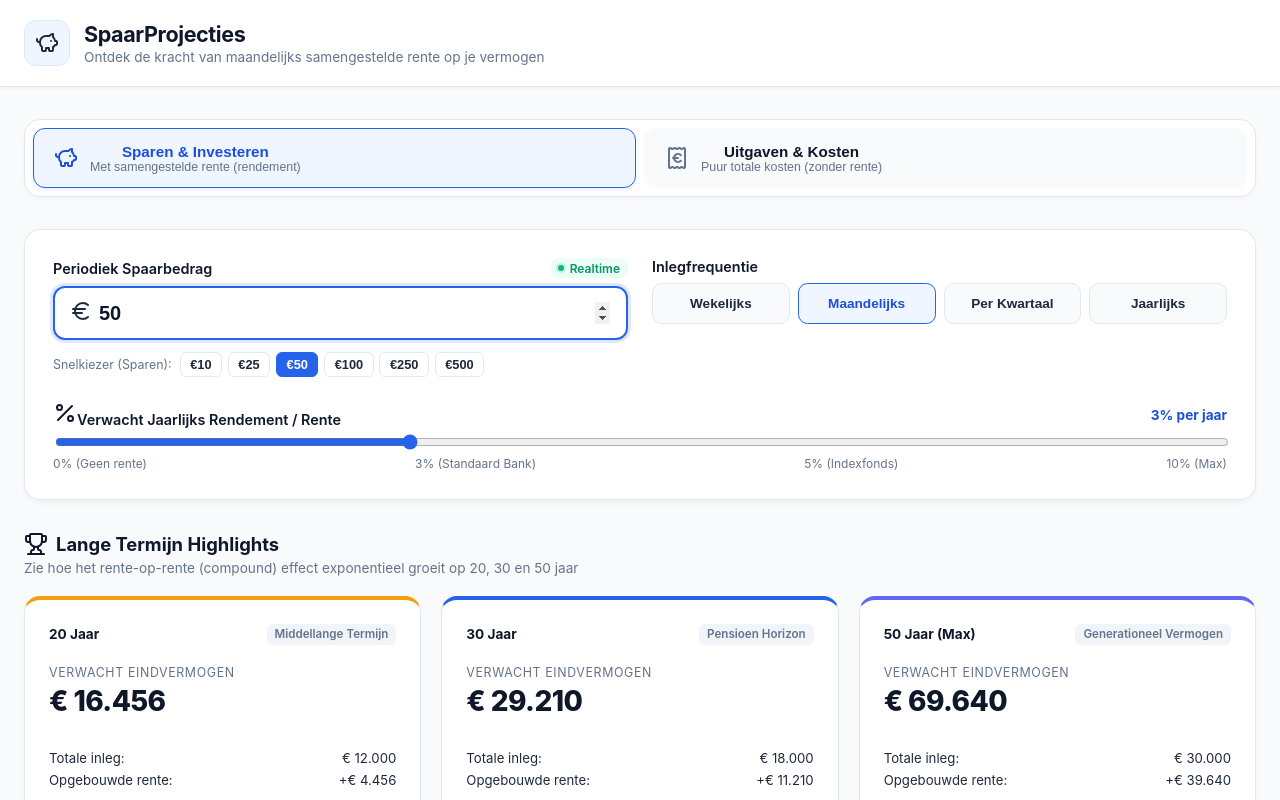
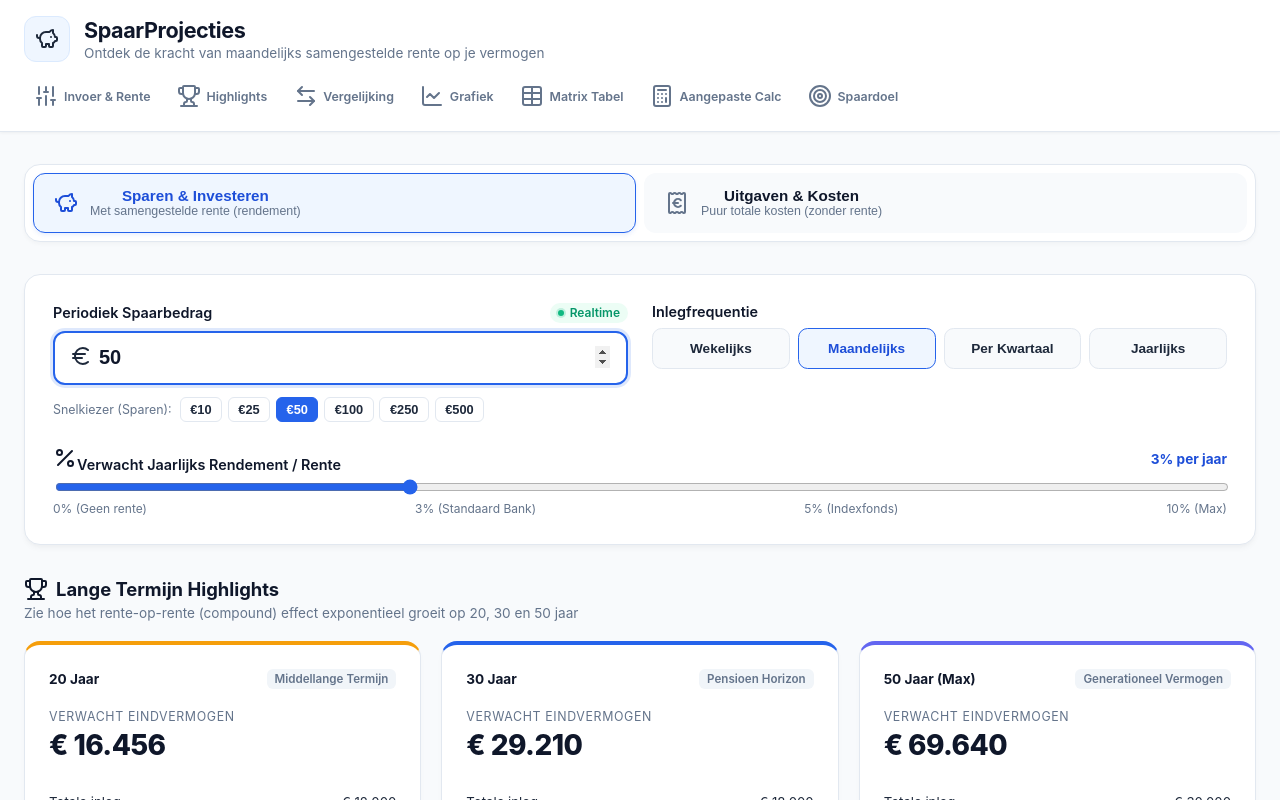
Before and after one commit to parvenuprompting/spaarprojecties, a React (Vite) app: page / in a window 1280 px wide. Shown: the top 800 px of the page. Built offline with nearby package versions, Linux system fonts and the light colour scheme.

Commit message:
feat: add sticky navigation menu for all page sections

```diff
--- a/src/App.tsx
+++ b/src/App.tsx
@@ -43,6 +43,7 @@ export const App: React.FC = () => {
         <ModeToggle mode={mode} onModeChange={handleModeChange} />
 
         {/* Step 1: Input controls */}
+        <div id="invoer">
           <CalculatorInput
             amount={amount}
             onAmountChange={setAmount}
@@ -52,11 +53,15 @@ export const App: React.FC = () => {
             onFrequencyChange={setSelectedFrequency}
             mode={mode}
           />
+        </div>
 
         {/* Step 2: Milestone Highlight cards (20y / 30y / 50y max) */}
+        <div id="highlights">
           <HighlightCards projection={activeFrequencyProjection} mode={mode} />
+        </div>
 
         {/* Step 3: Frequency Comparison */}
+        <div id="vergelijking">
           <FrequencyComparison
             projections={projections}
             amount={amount}
@@ -64,27 +69,36 @@ export const App: React.FC = () => {
             onSelectFrequency={setSelectedFrequency}
             mode={mode}
           />
+        </div>
 
         {/* Step 4: Growth Chart */}
+        <div id="grafiek">
           <ProjectionChart
             projections={projections}
             selectedFrequency={selectedFrequency}
             mode={mode}
           />
+        </div>
 
         {/* Step 5: Full timeframe matrix table */}
+        <div id="tabel">
           <DetailedTable
             projections={projections}
             selectedFrequency={selectedFrequency}
             onSelectFrequency={setSelectedFrequency}
             mode={mode}
           />
+        </div>
 
         {/* Step 6: Custom Realtime Calculator */}
+        <div id="custom-calc">
           <CustomCalculator mode={mode} annualInterestRate={interestRate} />
+        </div>
 
         {/* Step 7: Spaardoel Target Calculator */}
+        <div id="spaardoel">
           <TargetCalculator mode={mode} annualInterestRate={interestRate} />
+        </div>
       </main>
     </div>
   );
--- a/src/components/Header.tsx
+++ b/src/components/Header.tsx
@@ -1,7 +1,17 @@
 import React from 'react';
-import { PiggyBank } from 'lucide-react';
+import { PiggyBank, Sliders, Trophy, ArrowLeftRight, LineChart, Table, Calculator, Target } from 'lucide-react';
 
 export const Header: React.FC = () => {
+  const navItems = [
+    { label: 'Invoer & Rente', href: '#invoer', icon: Sliders },
+    { label: 'Highlights', href: '#highlights', icon: Trophy },
+    { label: 'Vergelijking', href: '#vergelijking', icon: ArrowLeftRight },
+    { label: 'Grafiek', href: '#grafiek', icon: LineChart },
+    { label: 'Matrix Tabel', href: '#tabel', icon: Table },
+    { label: 'Aangepaste Calc', href: '#custom-calc', icon: Calculator },
+    { label: 'Spaardoel', href: '#spaardoel', icon: Target },
+  ];
+
   return (
     <header className="bank-header">
       <div className="bank-header-container">
@@ -16,6 +26,19 @@ export const Header: React.FC = () => {
             </p>
           </div>
         </div>
+
+        {/* Navigation Menu */}
+        <nav className="bank-nav-menu">
+          {navItems.map((item) => {
+            const Icon = item.icon;
+            return (
+              <a key={item.href} href={item.href} className="nav-link">
+                <Icon className="w-3.5 h-3.5" />
+                <span>{item.label}</span>
+              </a>
+            );
+          })}
+        </nav>
       </div>
     </header>
   );
--- a/src/index.css
+++ b/src/index.css
@@ -8,6 +8,10 @@
   --bank-text-main: #1e293b;
   --bank-text-muted: #64748b;
   --bank-emerald: #059669;
+}
+
+html {
+  scroll-behavior: smooth;
 }
 
 body {
@@ -23,7 +27,7 @@ body {
 .bank-header {
   background-color: #ffffff;
   border-bottom: 1px solid var(--bank-border);
-  padding: 1.25rem 1.5rem;
+  padding: 1rem 1.5rem;
   position: sticky;
   top: 0;
   z-index: 40;
@@ -36,6 +40,33 @@ body {
   display: flex;
   justify-content: space-between;
   align-items: center;
+  flex-wrap: wrap;
+  gap: 1rem;
+}
+
+.bank-nav-menu {
+  display: flex;
+  align-items: center;
+  gap: 0.35rem;
+  flex-wrap: wrap;
+}
+
+.nav-link {
+  display: inline-flex;
+  align-items: center;
+  gap: 0.35rem;
+  font-size: 0.775rem;
+  font-weight: 600;
+  color: var(--bank-text-muted);
+  text-decoration: none;
+  padding: 0.4rem 0.65rem;
+  border-radius: 0.5rem;
+  transition: all 0.15s ease;
+}
+
+.nav-link:hover {
+  background-color: #f1f5f9;
+  color: var(--bank-navy);
 }
 
 .bank-logo-group {
```
Lines whose indentation alone changed are shown as unchanged.
